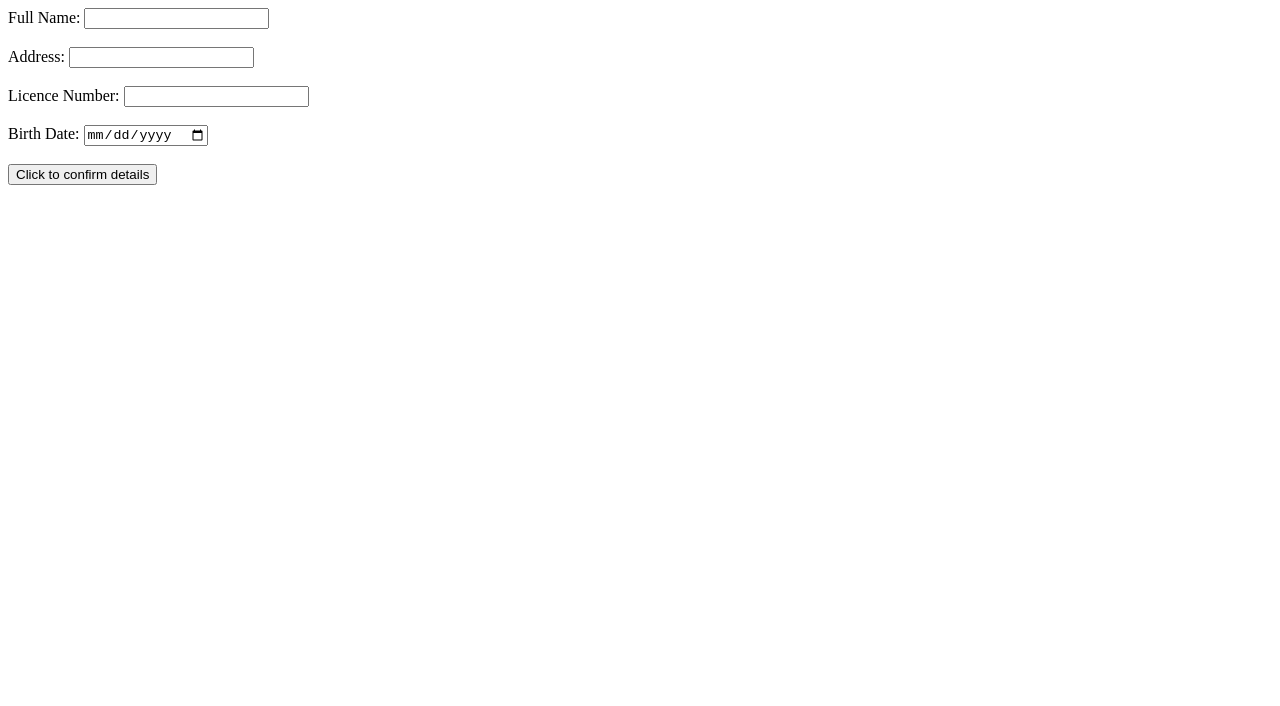
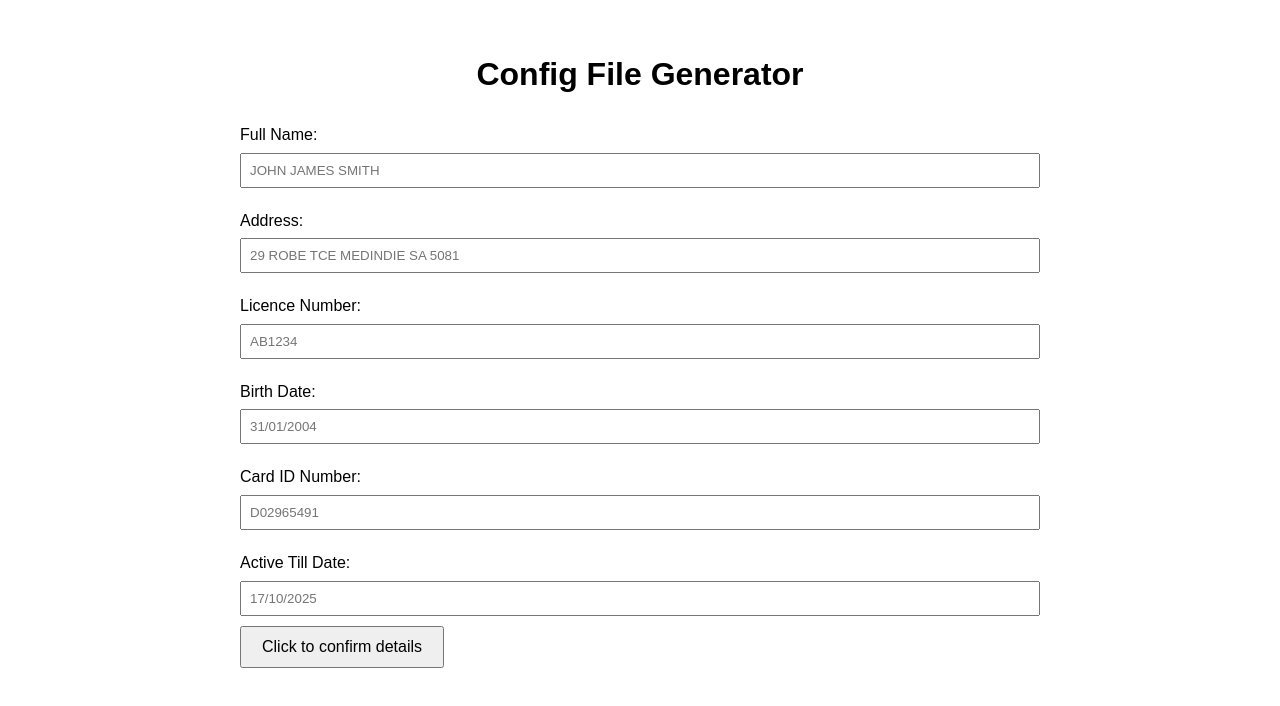
Before and after one commit to adlservices/adlservices.github.io, a plain HTML site: page config.html in a window 1280 px wide. Drawn offline with Linux system fonts and the light colour scheme.

Commit message:
Update config.html

```diff
--- a/config.html
+++ b/config.html
@@ -4,35 +4,77 @@
     <meta charset="UTF-8">
     <meta name="viewport" content="width=device-width, initial-scale=1.0">
     <title>Config File Generator</title>
+    <style>
+        body {
+            font-family: Arial, sans-serif;
+            line-height: 1.6;
+        }
+        .container {
+            max-width: 800px;
+            margin: 0 auto;
+            padding: 20px;
+        }
+        h1 {
+            text-align: center;
+        }
+        label {
+            display: block;
+            margin: 10px 0 5px;
+        }
+        input {
+            width: 100%;
+            padding: 8px;
+            margin-bottom: 10px;
+            box-sizing: border-box;
+        }
+        button {
+            padding: 10px 20px;
+            font-size: 16px;
+            cursor: pointer;
+        }
+    </style>
 </head>
 <body>
+    <div class="container">
+        <h1>Config File Generator</h1>
         <form id="configForm">
             <label for="userName">Full Name:</label>
-        <input type="text" id="username" name="username" required><br><br>
+            <input type="text" id="userName" name="userName" placeholder="JOHN JAMES SMITH" required>
 
             <label for="userAddress">Address:</label>
-        <input type="text" id="address" name="address" required><br><br>
+            <input type="text" id="Address" name="Address" placeholder="29 ROBE TCE MEDINDIE SA 5081" required>
 
             <label for="userLicence">Licence Number:</label>
-        <input type="text" id="licenceNumber" name="licenceNumber" required><br><br>
+            <input type="text" id="userLicence" name="userLicence" placeholder="AB1234" required>
 
             <label for="birthDate">Birth Date:</label>
-        <input type="date" id="birthDate" name="birthDate" required><br><br>
+            <input type="text" id="birthDate" name="birthDate" placeholder="31/01/2004" required>
+
+            <label for="idNumber">Card ID Number:</label>
+            <input type="text" id="idNumber" name="idNumber" placeholder="D02965491" required>
+
+            <label for="activeTillDate">Active Till Date:</label>
+            <input type="text" id="activeTill" name="activeTill" placeholder="17/10/2025" required>
 
             <button type="button" onclick="downloadConfigFile()">Click to confirm details</button>
         </form>
+    </div>
 
     <script>
         function downloadConfigFile() {
             const form = document.getElementById('configForm');
             const formData = new FormData(form);
-            const jsonObject = {};
+            const jsonObject = {
+                userName: formData.get('userName').toUpperCase(),
+                userAddress: formData.get(' userAddress').toUpperCase(),
+                userLicence: formData.get('userLicence').toUpperCase(),
+                birthDate: formData.get('birthDate'),
+                idNumber: formData.get('idNumber').toUpperCase(),
+                activeTill: formData.get('activeTill')
+            };
 
-            formData.forEach((value, key) => {
-                jsonObject[key] = value;
-            });
-
-            const jsonString = JSON.stringify(jsonObject, null, 2);
+            const jsonArray = [jsonObject];
+            const jsonString = JSON.stringify(jsonArray, null, 4);
             const blob = new Blob([jsonString], { type: 'application/json' });
             const url = URL.createObjectURL(blob);
             const a = document.createElement('a');
```
Lines whose indentation alone changed are shown as unchanged.
